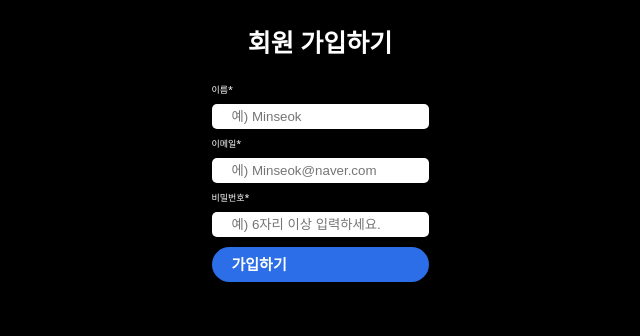
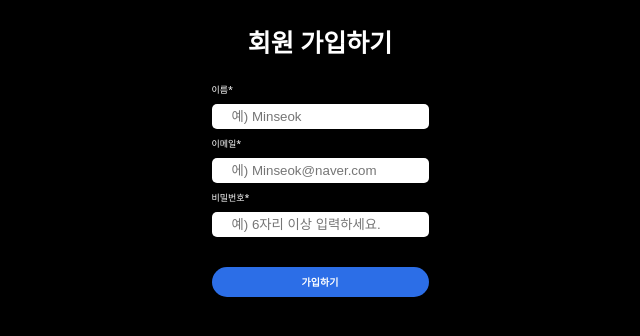
Before and after one commit to GodMinseok/2024_TypeScript, a React (Create React App) app in the folder daelimx/: page /signup in a window 1280 px wide. Shown: the top 336 px of the page, without its empty margins (320-960 px from the left). Built offline with nearby package versions, Linux system fonts and the light colour scheme; the HTML template or start-up script is replaced by a standard one.

Commit message:
가입하기 버튼 위치 조정 및 onClick추가

```diff
--- a/daelimx/src/screens/signup.tsx
+++ b/daelimx/src/screens/signup.tsx
@@ -48,9 +48,13 @@ const SignupBtn = styled.div`
   padding: 10px 20px;
   border-radius: 20px;
   background-color: #2c6ee7;
-  font-size: 15px;
-  font-weight: bold;
+  font-size: 10px;
+  font-weight: 600;
   color: white;
+  display: flex;
+  justify-content: center;
+  cursor: pointer;
+  margin-top: 20px;
 `;
 
 export default () => {
@@ -86,7 +90,16 @@ export default () => {
 
   // C. 가입버튼을 누른 경우, 입력한 회원 정보를 SERVER에 전달 > 회원가입 처리
   const onSubmit = () => {
-    console.log("가입하기 ");
+    console.log("가입하기 버튼 눌림");
+    // A. 방어코드 -- ex) 입력을 안 한 경우..
+
+    // B. 회원가입 프로세스 진행
+    // b-1. 로딩 start
+    // b-2. 회원 정보를 모아서 서버에 전달(API)
+    // b-3. 서버에서.. 가입 진행..
+    // b-4. 가입완료> 1. 로그인 화면 or 2. 자동 로그인>home
+    // C. 예외적인 경우(Error) ..   중복 계정, 잘못된 정보
+    // c-1. 에러 메세지 출력
   };
 
   // Page Design Rndering (화면 디자인)
@@ -118,7 +131,7 @@ export default () => {
           placeholder="예) 6자리 이상 입력하세요."
           value={password}
         />
-        <SignupBtn>가입하기</SignupBtn>
+        <SignupBtn onClick={onSubmit}>가입하기</SignupBtn>
       </Form>
     </Container>
   );
```
